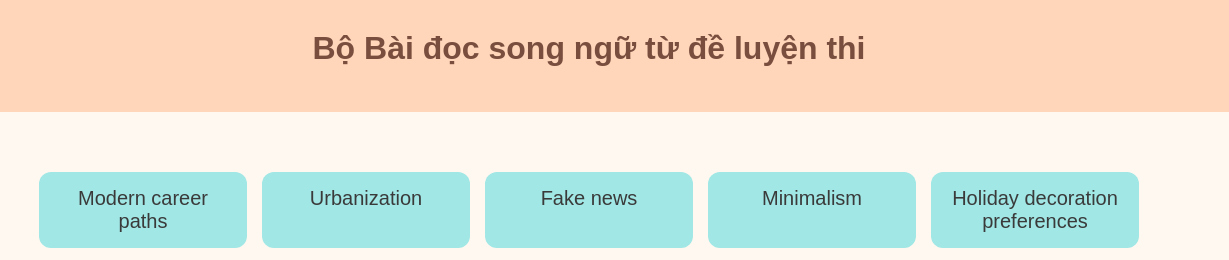
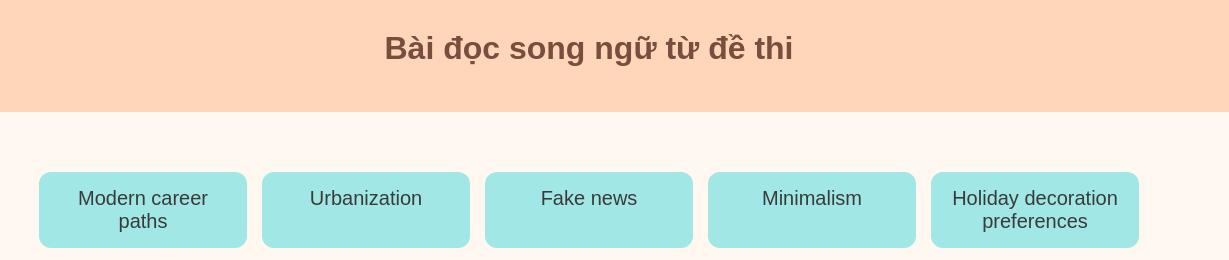
Before and after one commit to ketng91/khoathpt_Luyendocsongngu, a plain HTML site: page index.html in a window 1280 px wide. Shown: the top 260 px of the page, 51-1280 px from the left. Drawn offline with Linux system fonts and the light colour scheme.

Commit message:
Add files via upload

```diff
--- a/index.html
+++ b/index.html
@@ -105,7 +105,7 @@
   <a href="https://ketng91.github.io/lopanhthayket_thpt/" class="home-link" title="Về trang chủ">
     <i class="fas fa-home"></i>
   </a>
-  Bộ Bài đọc song ngữ từ đề luyện thi
+  Bài đọc song ngữ từ đề thi
 </header>
 
 <div class="toc-container">
```
